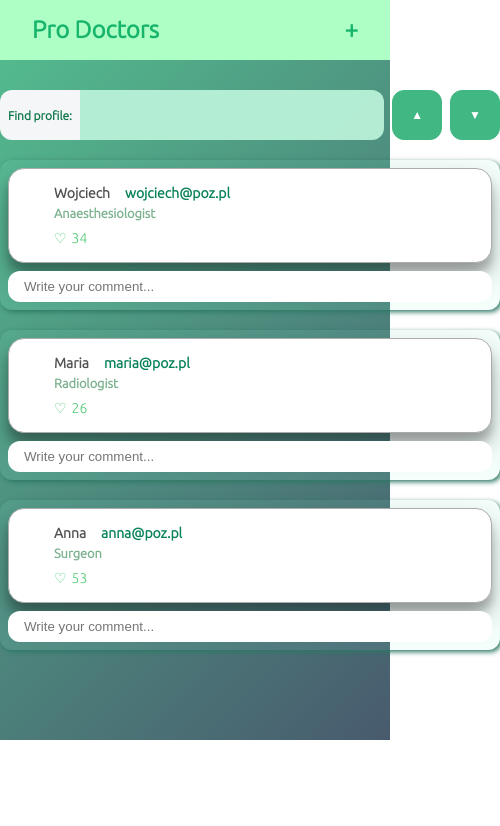
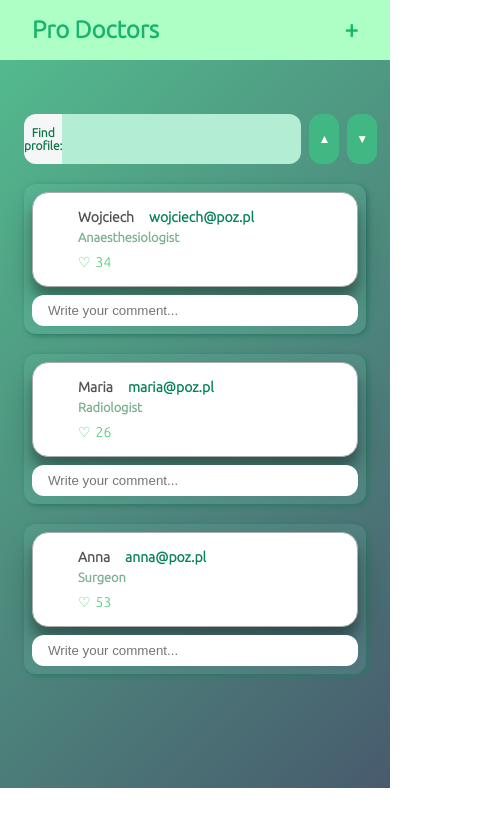
Before and after one commit to elhamhashemii/vue_test2, a Vue app: page / in a window 390 px wide. Shown: the top 826 px of the page, 500 px wide, since content can reach past the window. Built offline with nearby package versions, Linux system fonts and the light colour scheme; some icons are missing.

Commit message:
responsive improved

```diff
--- a/src/App.vue
+++ b/src/App.vue
@@ -133,7 +133,6 @@ export default {
     rgba(65, 184, 131, 0.9),
     rgba(52, 73, 94, 0.9)
   );
-
   font-size: 1.5em;
 }
 
@@ -150,6 +149,11 @@ button {
   font-size: 0.5em;
   font-weight: 600;
 }
+  @media screen and (max-width: 600px) {
+    button{
+      padding: 0.5rem;
+    }
+  }
 
 .add-btn {
   padding: 1rem;
@@ -162,29 +166,20 @@ button {
 
 .section {
   width: 100%;
-  min-width: 500px;
-  /* padding: 2em; */
   margin: 30px auto;
   position: relative;
+  padding: 1em;
   /* background: rgba(0, 0, 0, 0.15); */
 }
 
 @media screen and (min-width: 600px) {
   .section {
     width: 50vw;
-    max-width: 15em;
+    min-width: 350px;
+    padding: 10px;
   }
 }
 
-.section::before {
-  content: "";
-  position: absolute;
-  top: -2px;
-  left: 0;
-  height: 2px;
-  width: 100%;
-  /* background: #35c3c1; */
-}
 
 .flex-row {
   display: flex;
```
